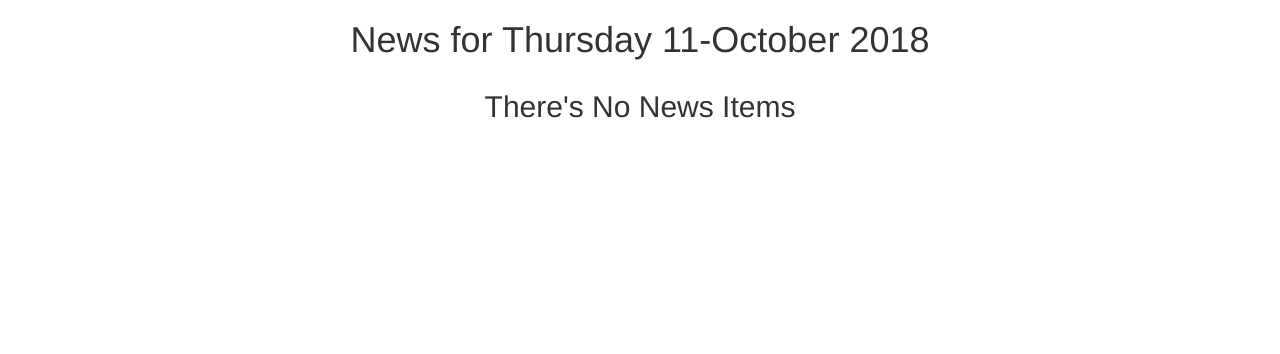
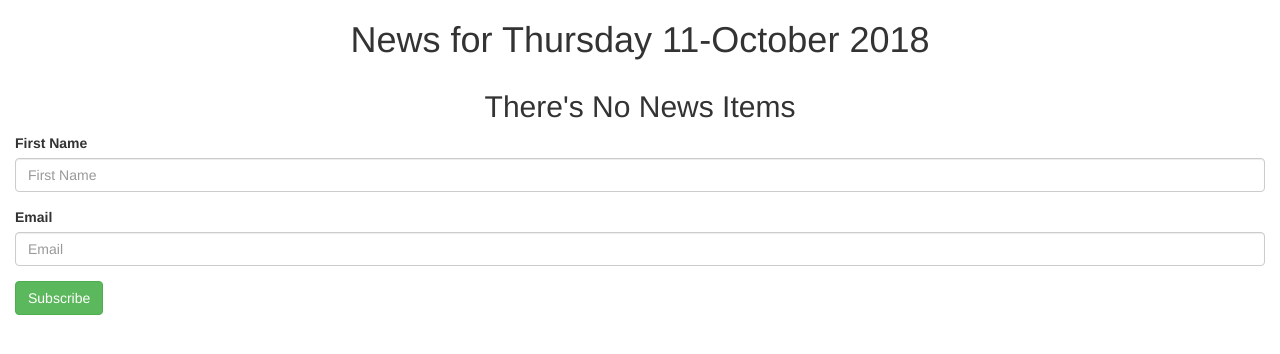
Before and after one commit to andyweru/Moringa-Tribune, a Django app: page / in a window 1280 px wide. Shown: the part 52-406 px from the top of the page. Run offline with Django 3.2, Linux system fonts and the light colour scheme; data that the repository does not hold is empty; some libraries are stand-ins or nearby versions.

Commit message:
creating a newsletter

```diff
--- /dev/null
+++ b/tribune/news/forms.py
@@ -0,0 +1,5 @@
+from django import forms
+
+class NewsLetterForm(forms.Form):
+    your_name = forms.CharField(label='First Name',max_length=30)
+    email = forms.EmailField(label='Email')
--- a/tribune/news/templates/all-news/today-news.html
+++ b/tribune/news/templates/all-news/today-news.html
@@ -1,4 +1,5 @@
 {%extends 'all-news/base.html'%}
+{% load bootstrap3 %}
 
 {% block content %}
 {{block.super}}
@@ -33,4 +34,15 @@
 
 </div>
 
+<div class="container-fluid">
+
+    <form action="{%url 'newsToday'%}" method="post">
+        {%csrf_token%}
+
+        {% bootstrap_form letterForm layout='inline' %}
+        <input class="btn btn-success" type="submit" value="Subscribe">
+    </form>
+
+</div>
+
 {% endblock %}
--- a/tribune/news/views.py
+++ b/tribune/news/views.py
@@ -2,6 +2,7 @@ from django.shortcuts import render,redirect
 from django.http import HttpResponse,Http404
 import datetime as dt
 from .models import Article
+from .forms import NewsLetterForm
 
 # Create your views here.
 def welcome(request):
@@ -11,7 +12,15 @@ def welcome(request):
 def news_today(request):
     date = dt.date.today()
     news = Article.todays_news()
-    return render(request, 'all-news/today-news.html', {"date": date,"news":news})
+
+    if request.method == 'POST':
+        form = NewsLetterForm(request.POST)
+        if form.is_valid():
+            print('valid')
+    else:
+        form = NewsLetterForm()
+
+    return render(request, 'all-news/today-news.html', {"date": date,"news":news,"letterForm":form})
 
 
 def convert_dates(dates):
```
